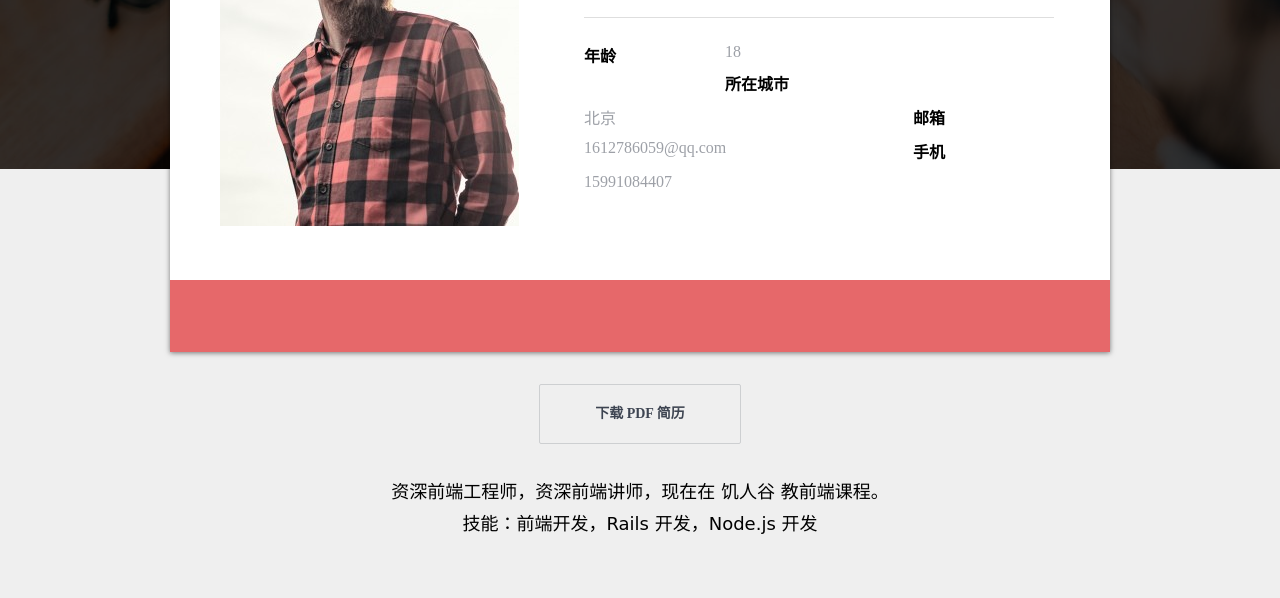
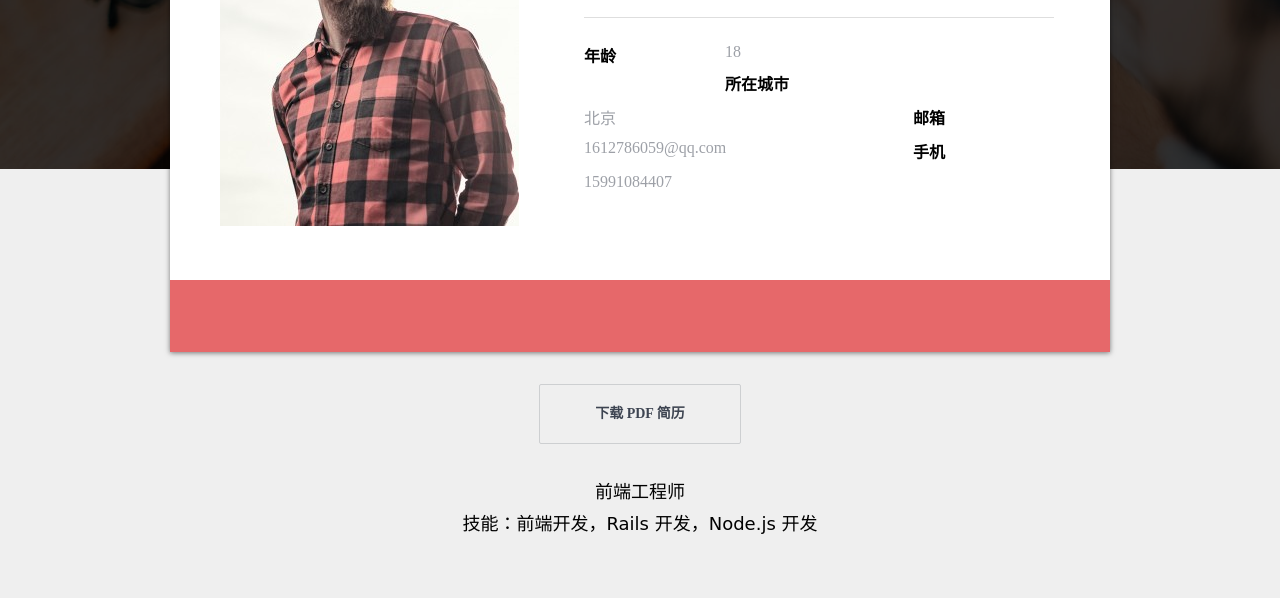
Before and after one commit to mamba1202/resume, a plain HTML site: page index.html in a window 1280 px wide. Shown: the part 346-944 px from the top of the page. Drawn offline with nearby package versions, Linux system fonts and the light colour scheme; a script that the page names is missing.

Commit message:
优化代码

```diff
--- a/index.html
+++ b/index.html
@@ -123,7 +123,7 @@
     </p>
 
     <p class="selfIntroduction">
-      资深前端工程师，资深前端讲师，现在在 饥人谷 教前端课程。<br>
+      前端工程师<br>
       技能：前端开发，Rails 开发，Node.js 开发
     </p>
 
```
